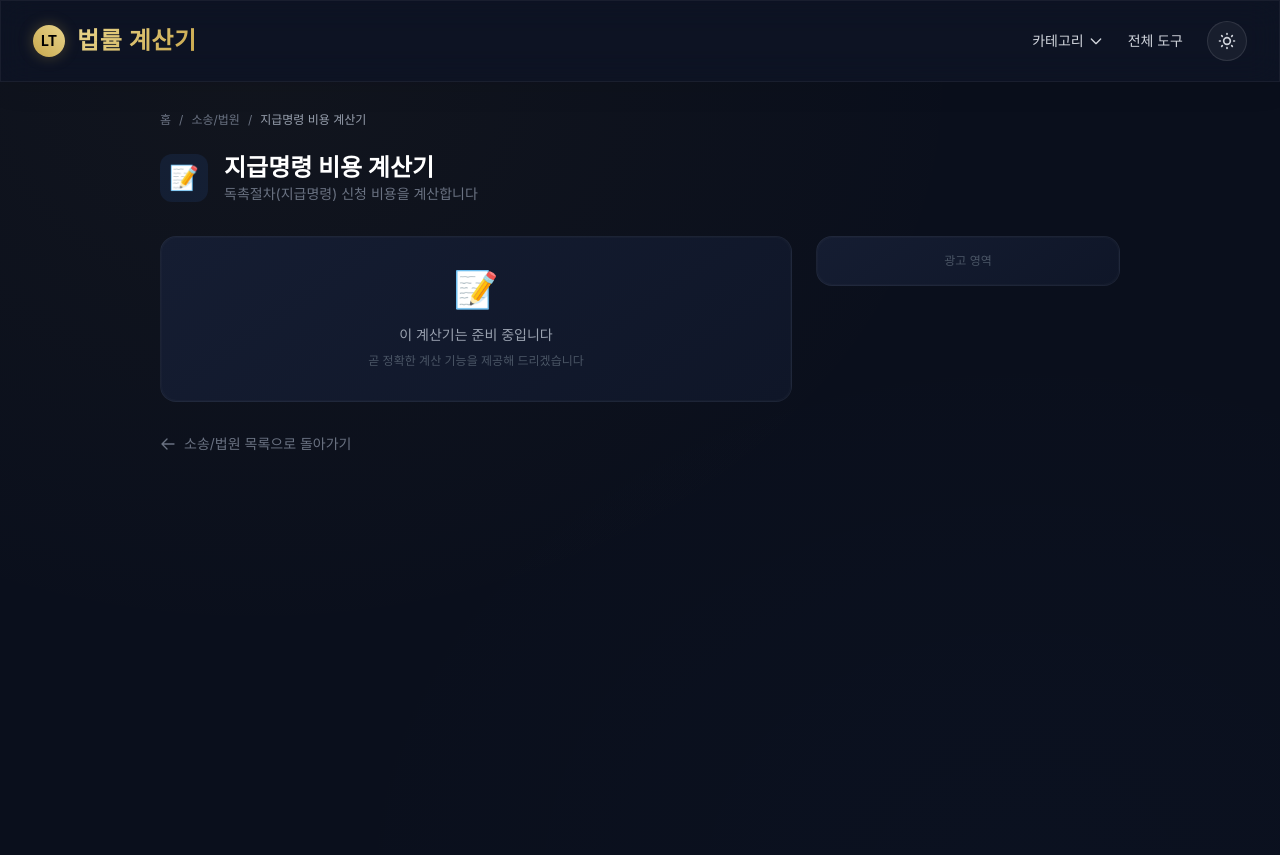
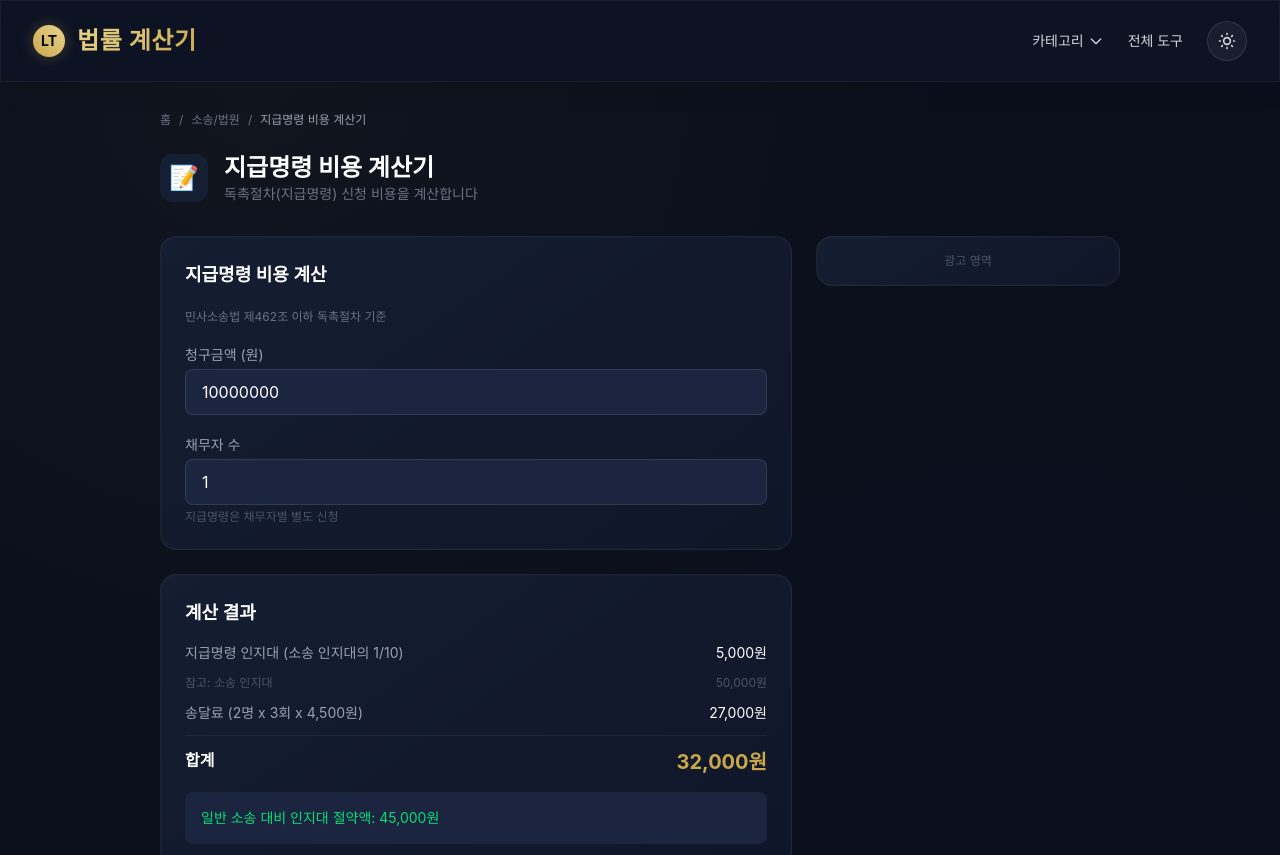
Before and after one commit to SublimerNJ/law-calc, a Next.js app: page /tools/court/payment-order in a window 1280 px wide. Shown: the top 855 px of the page. Built offline with nearby package versions, Linux system fonts and the light colour scheme; a web font is replaced by a local one.

Commit message:
feat(02-02): add payment order calculator (지급명령 비용 계산기)
- 1/10 stamp fee calculation for payment orders
- Savings comparison vs regular lawsuit
- Service fee with debtor count input

```diff
--- /dev/null
+++ b/src/app/tools/court/payment-order/page.tsx
@@ -0,0 +1,128 @@
+'use client';
+
+import { useState } from 'react';
+import CalculatorLayout from '@/components/ui/CalculatorLayout';
+import { TOOLS, CATEGORIES } from '@/lib/tools-data';
+
+const UNIT_COST = 4500;
+
+function calcStampFee(amount: number): number {
+  let fee: number;
+  if (amount <= 10_000_000) {
+    fee = amount * 0.005;
+  } else if (amount <= 100_000_000) {
+    fee = amount * 0.0045 + 5000;
+  } else if (amount <= 1_000_000_000) {
+    fee = amount * 0.004 + 55000;
+  } else {
+    fee = amount * 0.0035 + 555000;
+  }
+  fee = Math.max(fee, 1000);
+  return Math.ceil(fee / 100) * 100;
+}
+
+function formatNumber(n: number): string {
+  return n.toLocaleString('ko-KR');
+}
+
+export default function PaymentOrderPage() {
+  const tool = TOOLS.find((t) => t.id === 'payment-order')!;
+  const category = CATEGORIES.find((c) => c.id === 'court')!;
+
+  const [amount, setAmount] = useState(10_000_000);
+  const [debtors, setDebtors] = useState(1);
+
+  const lawsuitStampFee = calcStampFee(amount);
+  const paymentOrderStampFee = Math.max(
+    Math.ceil((lawsuitStampFee * 0.1) / 100) * 100,
+    1000
+  );
+  // 당사자 수 = 채권자(1) + 채무자 수
+  const totalParties = 1 + debtors;
+  const serviceFee = totalParties * 3 * UNIT_COST;
+  const total = paymentOrderStampFee + serviceFee;
+  const savings = lawsuitStampFee - paymentOrderStampFee;
+
+  return (
+    <CalculatorLayout tool={tool} category={category}>
+      <div className="space-y-6">
+        {/* Input */}
+        <div className="premium-card p-6 space-y-5">
+          <h2 className="text-lg font-semibold text-white">지급명령 비용 계산</h2>
+          <p className="text-xs text-gray-500">
+            민사소송법 제462조 이하 독촉절차 기준
+          </p>
+
+          <div>
+            <label className="block text-sm text-gray-400 mb-1">청구금액 (원)</label>
+            <input
+              type="number"
+              min={0}
+              value={amount}
+              onChange={(e) => setAmount(Math.max(0, Number(e.target.value)))}
+              className="w-full rounded-lg bg-[var(--color-surface-200)] border border-[var(--color-border-default)] px-4 py-2.5 text-white focus:outline-none focus:border-[var(--color-brand-primary)]"
+            />
+          </div>
+
+          <div>
+            <label className="block text-sm text-gray-400 mb-1">채무자 수</label>
+            <input
+              type="number"
+              min={1}
+              value={debtors}
+              onChange={(e) => setDebtors(Math.max(1, Number(e.target.value)))}
+              className="w-full rounded-lg bg-[var(--color-surface-200)] border border-[var(--color-border-default)] px-4 py-2.5 text-white focus:outline-none focus:border-[var(--color-brand-primary)]"
+            />
+            <p className="text-xs text-gray-600 mt-1">
+              지급명령은 채무자별 별도 신청
+            </p>
+          </div>
+        </div>
+
+        {/* Results */}
+        <div className="premium-card p-6 space-y-4">
+          <h2 className="text-lg font-semibold text-white">계산 결과</h2>
+
+          <div className="space-y-3">
+            <div className="flex justify-between text-sm">
+              <span className="text-gray-400">지급명령 인지대 (소송 인지대의 1/10)</span>
+              <span className="text-white">{formatNumber(paymentOrderStampFee)}원</span>
+            </div>
+            <div className="flex justify-between text-xs text-gray-600">
+              <span>참고: 소송 인지대</span>
+              <span>{formatNumber(lawsuitStampFee)}원</span>
+            </div>
+            <div className="flex justify-between text-sm">
+              <span className="text-gray-400">송달료 ({totalParties}명 x 3회 x {formatNumber(UNIT_COST)}원)</span>
+              <span className="text-white">{formatNumber(serviceFee)}원</span>
+            </div>
+            <hr className="border-[var(--color-border-subtle)]" />
+            <div className="flex justify-between">
+              <span className="text-white font-semibold">합계</span>
+              <span className="text-xl font-bold text-[var(--color-brand-primary)]">
+                {formatNumber(total)}원
+              </span>
+            </div>
+          </div>
+
+          {/* Savings */}
+          <div className="rounded-lg bg-[var(--color-surface-200)] p-4">
+            <p className="text-sm text-green-400">
+              일반 소송 대비 인지대 절약액: {formatNumber(savings)}원
+            </p>
+          </div>
+        </div>
+
+        {/* Info */}
+        <div className="premium-card p-6 space-y-3">
+          <h3 className="text-sm font-semibold text-gray-400">지급명령 안내</h3>
+          <ul className="text-xs text-gray-500 space-y-1 list-disc list-inside">
+            <li>지급명령 이의 시 소송으로 전환, 차액 인지대 납부 필요</li>
+            <li>채무자가 이의신청하지 않으면 확정판결과 동일한 효력</li>
+            <li>금전 기타 대체물, 유가증권의 일정 수량 지급 청구에 한함</li>
+          </ul>
+        </div>
+      </div>
+    </CalculatorLayout>
+  );
+}
```
